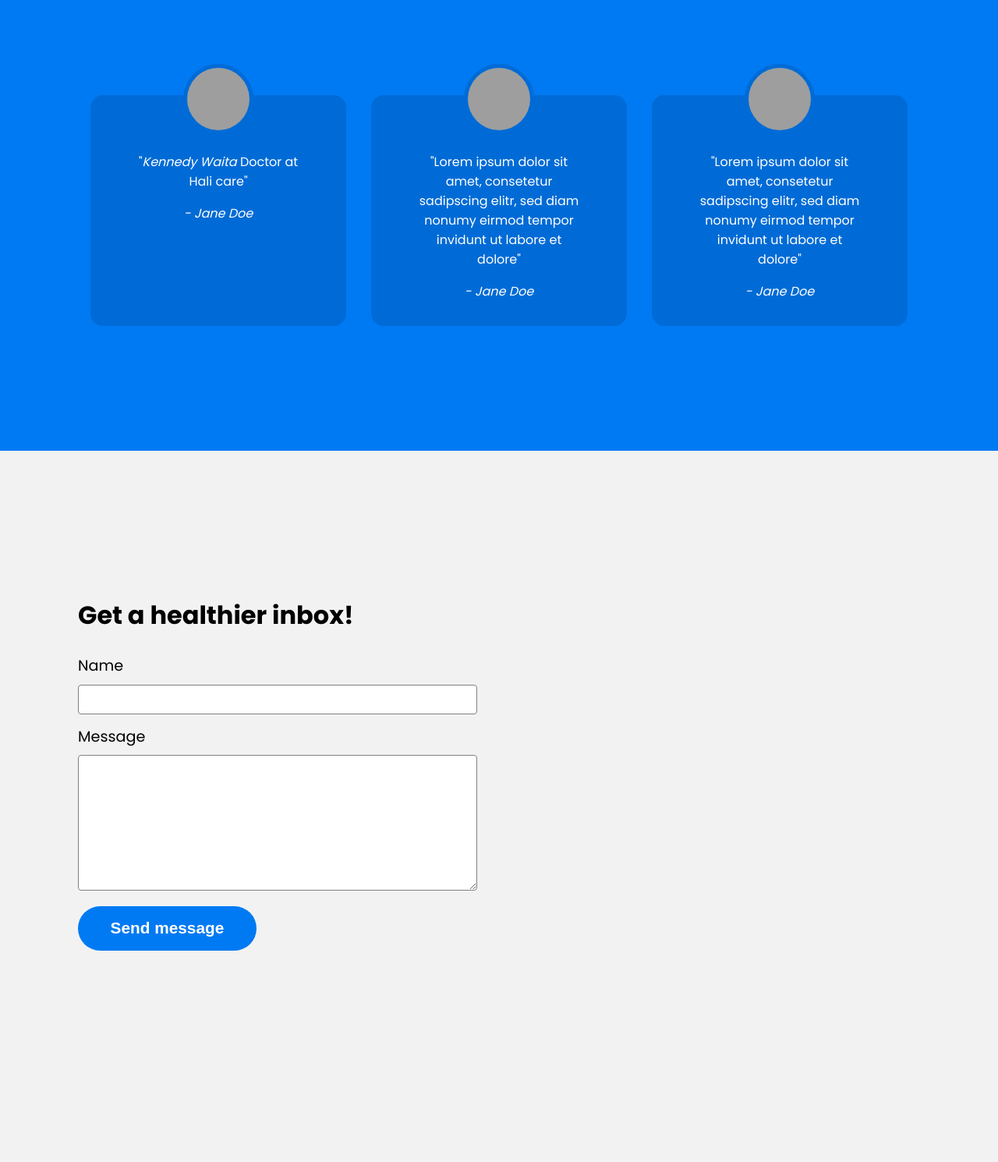
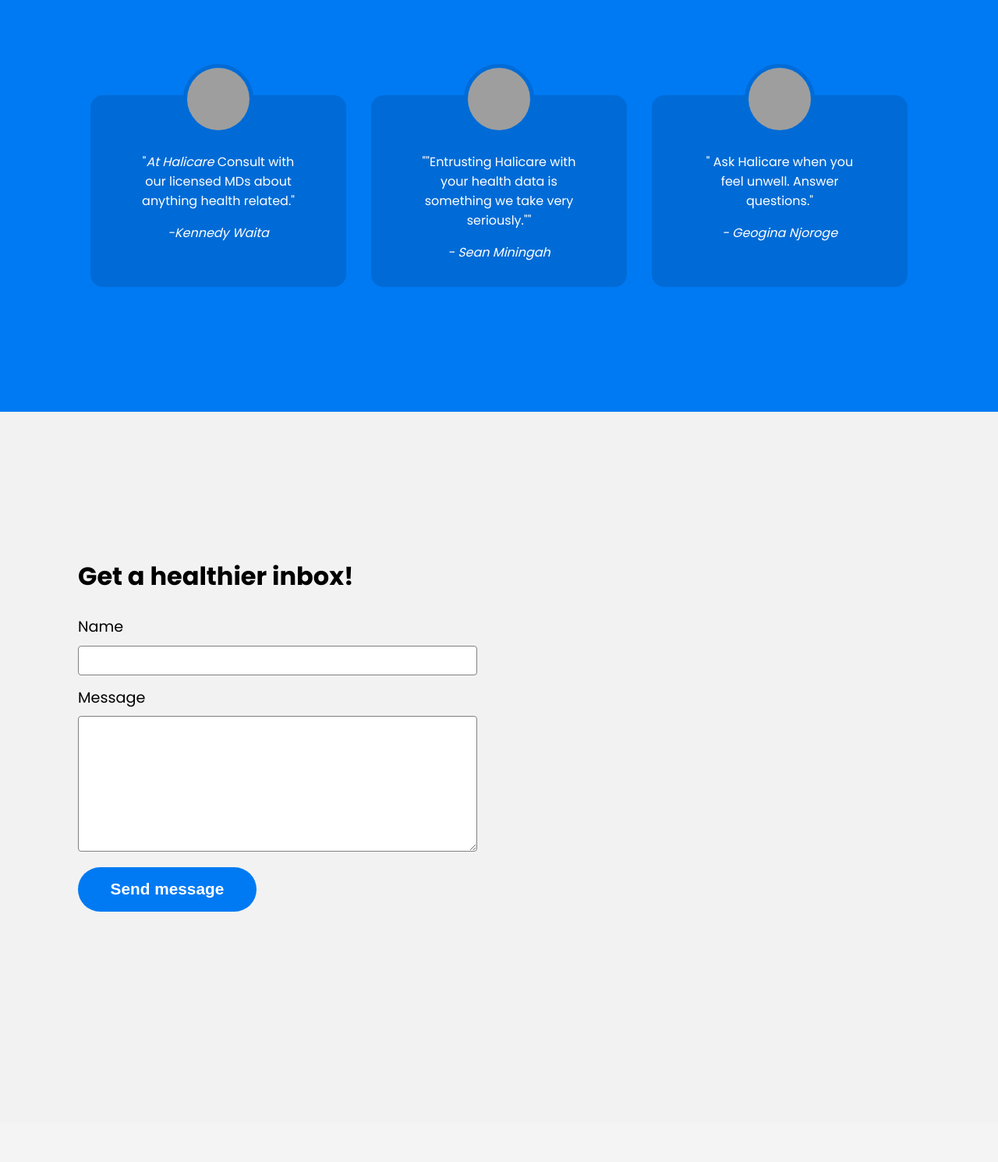
Before and after one commit to Kennedy-Waita41/HALI-Care.-Microsoft, a PHP site: page /halicare/app/views/index.html in a window 1280 px wide. Shown: the part 1531-3021 px from the top of the page at 78% size. After the commit the page ends 2700 px from the top, so only its background shows below. Run offline with PHP 8.4, Linux system fonts and the light colour scheme; some libraries are stand-ins or nearby versions; grey boxes are pictures that could not be loaded.

Commit message:
Updated the Index.html

```diff
--- a/app/views/HomePage.php
+++ b/app/views/HomePage.php
@@ -1,4 +1,4 @@
-<!DOCTYPE html>
+<!-- <!DOCTYPE html>
 <html>
 <title>HALI Care</title>
 <meta charset="UTF-8">
@@ -28,7 +28,7 @@
 </style>
 <body>
 
-<!-- Navbar (sit on top) -->
+ <!-- Navbar (sit on top)  -->
 <div class="w3-top">
   <div class="w3-bar w3-card" style="background-color: #f5f6fa" id="myNavbar">
     <a href="HomePage.php" class="w3-bar-item w3-button w3-wide" ><strong>HALI Care (Logo)</strong></a>
@@ -90,4 +90,4 @@
 </script>
 
 </body>
-</html>
+</html> -->
--- a/app/views/Patients/Consult_booking.php
+++ b/app/views/Patients/Consult_booking.php
@@ -11,7 +11,7 @@
 		<div class="action">
 		<h1 class="page-title">Request A virtual consultation</h1>
 
-         <form method="post" action="<?php echo BASE_URL . 'Patients/Consult_booking.php'; ?>" >
+         <form method="post" action="Consult_booking.php" >
 		 <select class="role"  name="reason">
 			          <option value="" selected disabled>Reason for consultation</option>
 			        <option value="Unwell">I am feeling sick(Unwell)</option>
--- a/app/views/Patients/P_user.php
+++ b/app/views/Patients/P_user.php
@@ -16,8 +16,8 @@
 			<form method="post" action="<?php echo BASE_URL . 'Patients/P_user.php'; ?>" >
             <h2 id="Ticket-number">Ticketnumber</h2>
 
-				<button type="button" class="btn" name="craete_btn" onclick="newTicket()">New Consultation</button>
-				<button type="button" class="btn" name="craete_btn" onclick="chatbot()"><a href="https://healthcare-bot-zg7w6qp64uv4e.azurewebsites.net"> Add symptoms</a></button>
+				<button type="button" class="btn" style="position:left;" onclick="newTicket()">New Consultation</button>
+				<button type="button" class="btn" style="position:right;" onclick="chatbot()"><a href="https://healthcare-bot-zg7w6qp64uv4e.azurewebsites.net"> Add symptoms</a></button>
 
 			</form>
 		</div>
--- a/app/views/Patients/includes/menu.php
+++ b/app/views/Patients/includes/menu.php
@@ -4,8 +4,8 @@
 			<h2>Patient Services</h2>
 		</div>
 		<div class="card-content">
-			<a href="P_user.php">Provide More Information</a>
-			<a href="Consult_booking.php">Request a Virtual consultation</a>
+			<a href="P_user.php">Consultation Booking</a>
+			<a href="Consult_booking.php">Ticket</a>
 			<a href="medical_questions.php">Ask Questions</a>
 			<a href="userfeedback.php">Give Feedback on consulation</a>
 		</div>
--- a/app/views/Patients/ticket.php
+++ b/app/views/Patients/ticket.php
@@ -25,7 +25,7 @@
                 <div class="col-md-12">
                     <div class="mt-5 mb-3 clearfix">
                         <h2 class="pull-left">Patient Ticket</h2>
-                        <a href="Consult_booking.php" class="btn btn-success pull-right" style="position: center"><i class="fa fa-plus"></i> Book new consultation</a>
+                        <a href="P_user.php" class="btn btn-success pull-right" style="position: center"><i class="fa fa-plus"></i> Book new consultation</a>
                     </div>
                     <?php
                     $conn = mysqli_connect("localhost", "root", "", "halicare");
--- a/app/views/Patients/userfeedback.php
+++ b/app/views/Patients/userfeedback.php
@@ -28,9 +28,7 @@
                     <input type="submit" class="create_btn" value="Send message">
                 </form>
 
-		<iframe src="https://tokbox.com/embed/embed/ot-embed.js?embedId=[YOUR EMBED ID]&iframe=true&room=DEFAULT" allow="microphone; camera">
-</iframe>
-</div>
+		</div>
 
 
 
--- a/app/views/edit_profile.php
+++ b/app/views/edit_profile.php
@@ -41,10 +41,10 @@
 <!-- Navbar (sit on top) -->
 <div class="w3-top">
   <div class="w3-bar w3-card" style="background-color: #f5f6fa" id="myNavbar">
-    <a href="HomePage.php" style="text-decoration:none" class="w3-bar-item w3-button w3-wide"><strong>HALI Care</strong></a>
+    <a href="index.php" style="text-decoration:none" class="w3-bar-item w3-button w3-wide"><strong>HALI Care</strong></a>
     <!-- Right-sided navbar links -->
     <div class="w3-right w3-hide-small">
-      <a href="AboutUs.php" style="text-decoration:none" target="_blank" class="w3-bar-item w3-button">ABOUT</a>
+      <a href="#" style="text-decoration:none" target="_blank" class="w3-bar-item w3-button">ABOUT</a>
       <a href="Contact.php" style="text-decoration:none" target="_blank" class="w3-bar-item w3-button">CONTACT </a>
       <a href="Login.php" style="text-decoration:none" class="w3-bar-item w3-button">LOGIN </a>
       <a href="Register.php" style="text-decoration:none" class="w3-bar-item w3-button">SIGN UP</a>
--- a/app/views/index.html
+++ b/app/views/index.html
@@ -69,20 +69,22 @@
                 <li>
                     <img src="images/doctor1.jpg" alt="Person">
 
-                    <blockquote>"<i>Kennedy Waita</i> Doctor at Hali care"</blockquote>
-                    <cite>- Jane Doe</cite>
+                    <blockquote>"<i>At Halicare</i> Consult with our licensed MDs about anything health related."</blockquote>
+                    <cite>-Kennedy Waita</cite>
                 </li>
                 <li>
                     <img src="images/doctor1.jpg" alt="Person">
 
-                    <blockquote>"Lorem ipsum dolor sit amet, consetetur sadipscing elitr, sed diam nonumy eirmod tempor invidunt ut labore et dolore"</blockquote>
-                    <cite>- Jane Doe</cite>
+                    <blockquote>""Entrusting Halicare with your health data is something we take very seriously.""</blockquote>
+                    <cite>- Sean Miningah </cite>
                 </li>
                 <li>
                     <img src="images/doctor1.jpg" alt="Person">
 
-                    <blockquote>"Lorem ipsum dolor sit amet, consetetur sadipscing elitr, sed diam nonumy eirmod tempor invidunt ut labore et dolore"</blockquote>
-                    <cite>- Jane Doe</cite>
+                    <blockquote>"
+                        Ask Halicare when you feel unwell.
+                        Answer questions."</blockquote>
+                    <cite>- Geogina Njoroge</cite>
                 </li>
             </ul>
         </div>
--- a/app/views/login.php
+++ b/app/views/login.php
@@ -35,10 +35,10 @@
 <!-- Navbar (sit on top) -->
 <div class="w3-top">
   <div class="w3-bar w3-card" style="background-color: #f5f6fa" id="myNavbar">
-    <a href="HomePage.php" style="text-decoration:none" class="w3-bar-item w3-button w3-wide"><strong>HALI Care</strong></a>
+    <a href="index.html" style="text-decoration:none" class="w3-bar-item w3-button w3-wide"><strong>HALI Care</strong></a>
     <!-- Right-sided navbar links -->
     <div class="w3-right w3-hide-small">
-      <a href="AboutUs.php" style="text-decoration:none" target="_blank" class="w3-bar-item w3-button">ABOUT</a>
+      <a href="#" style="text-decoration:none" target="_blank" class="w3-bar-item w3-button">ABOUT</a>
       <a href="Contact.php" style="text-decoration:none" target="_blank" class="w3-bar-item w3-button">CONTACT </a>
       <a href="login.php" style="text-decoration:none" class="w3-bar-item w3-button"><i class=""></i> LOGIN </a>
       <a href="register.php" style="text-decoration:none" class="w3-bar-item w3-button"><i class=""></i> SIGN UP</a>
--- a/app/views/register.php
+++ b/app/views/register.php
@@ -35,10 +35,10 @@
 <!-- Navbar (sit on top) -->
 <div class="w3-top">
   <div class="w3-bar w3-card" style="background-color: #f5f6fa" id="myNavbar">
-    <a href="HomePage.php" style="text-decoration:none" class="w3-bar-item w3-button w3-wide"><strong>HALI Care</strong></a>
+    <a href="index.html" style="text-decoration:none" class="w3-bar-item w3-button w3-wide"><strong>HALI Care</strong></a>
     <!-- Right-sided navbar links -->
     <div class="w3-right w3-hide-small">
-      <a href="AboutUs.php" style="text-decoration:none" target="_blank" class="w3-bar-item w3-button">ABOUT</a>
+      <a href="#" style="text-decoration:none" target="_blank" class="w3-bar-item w3-button">ABOUT</a>
       <a href="Contact.php" style="text-decoration:none" target="_blank" class="w3-bar-item w3-button">CONTACT </a>
       <a href="Login.php" style="text-decoration:none" class="w3-bar-item w3-button">LOGIN </a>
       <a href="Register.php" style="text-decoration:none" class="w3-bar-item w3-button">SIGN UP</a>
```
Also changed, not shown: app/views/js/ticket.js (line endings or trailing spaces).
